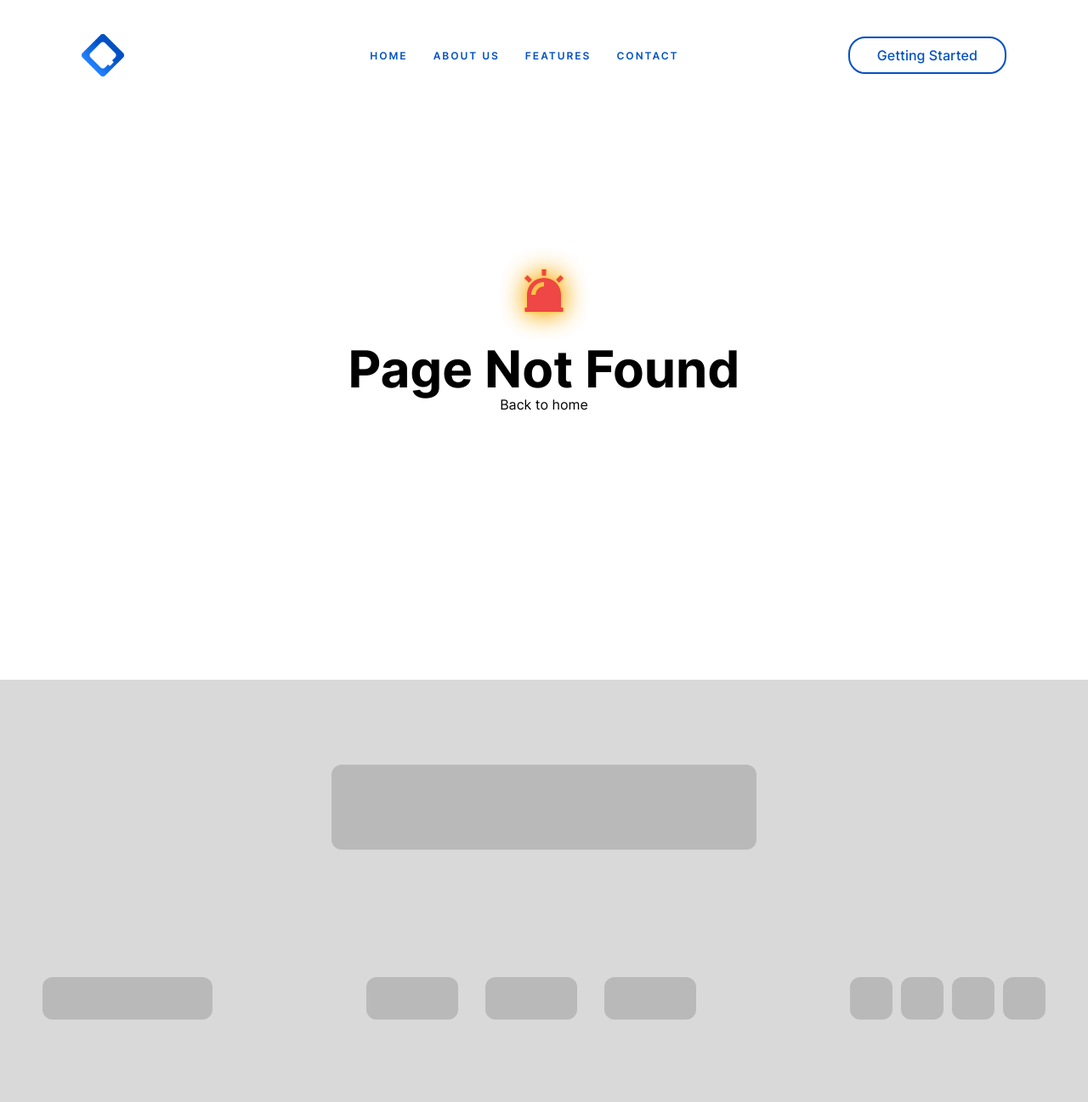
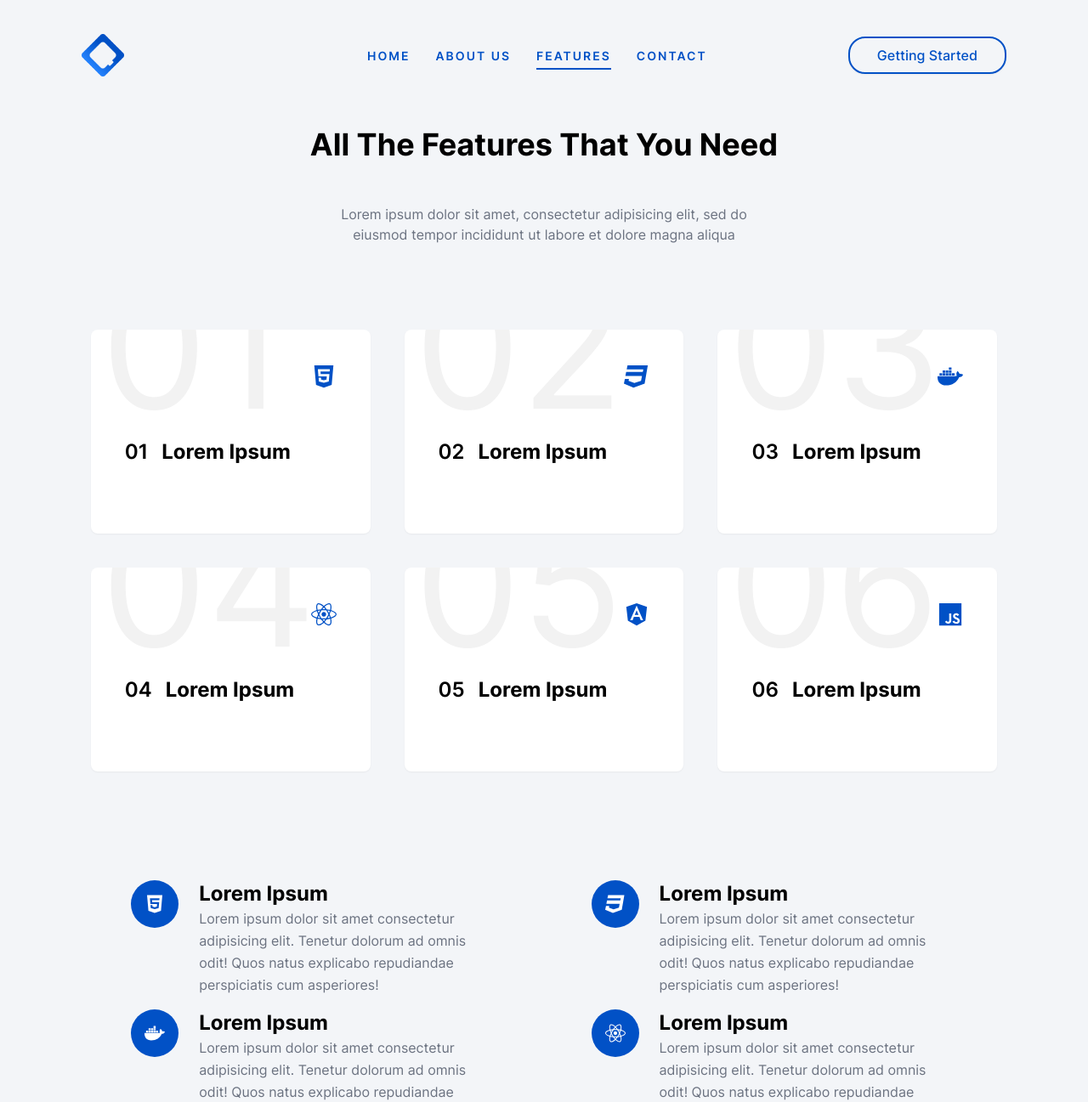
Before and after one commit to alfathnafidz123/drizycraft, a Next.js app: page /features in a window 1280 px wide. Before the commit this address had no page. Shown: the top 1297 px of the page at 85% size. Built offline with nearby package versions, Linux system fonts and the light colour scheme.

Commit message:
menambah active indicator navbar, membuat page features

```diff
--- /dev/null
+++ b/src/app/features/page.tsx
@@ -0,0 +1,16 @@
+import AfterCard from '@/components/features/AfterCard'
+import Card from '@/components/features/Card'
+import Hero from '@/components/features/Hero'
+import React from 'react'
+
+const page = () => {
+  return (
+    <main className='bg-[#f3f5f8]'>
+      <Hero sectionStyle='pt-[150px]' />
+      <Card sectionStyle='pt-[100px]' />
+      <AfterCard sectionStyle='lg:py-32 py-24' />
+    </main>
+  )
+}
+
+export default page
--- a/src/app/layout.tsx
+++ b/src/app/layout.tsx
@@ -55,8 +55,8 @@ export default function RootLayout({
   children: React.ReactNode;
 }) {
   return (
-    <html>
-      <body>
+    <html className='!scroll-smooth'>
+      <body className=''>
         <Navbar />
         {children}
         <Footer />
--- a/src/app/page.tsx
+++ b/src/app/page.tsx
@@ -27,7 +27,7 @@ export default function HomePage() {
       <Head>
         <title>Hi</title>
       </Head>
-      <section className='bg-white'>
+      <section className=''>
         <div className='layout relative flex min-h-screen flex-col items-center justify-center py-12 text-center'>
           <Logo className='w-16' />
           <h1 className='mt-4'>Next.js + Tailwind CSS + TypeScript Starter</h1>
--- /dev/null
+++ b/src/components/features/AfterCard.tsx
@@ -0,0 +1,28 @@
+import { featureDetailContent } from '@/constant/data'
+import { sectionProps } from '@/interfaces/features.interface'
+import React from 'react'
+
+const AfterCard = ({ sectionStyle }: sectionProps) => {
+  return (
+    <section className={`${sectionStyle}`} id='card'>
+      <div className='flex justify-center items-center flex-wrap'>
+        <div className='grid grid-cols-1 lg:grid-cols-2 w-10/12 lg:gap-4 gap-10'>
+          {featureDetailContent.map((item, i) => (
+            <div key={i} className='flex items-start justify-center gap-6'>
+              <span className='p-4 rounded-full bg-[#0151c6] flex items-center justify-center'>
+                <item.icon className='text-2xl text-white' />
+              </span>
+
+              <div className='w-8/12'>
+                <h3>{item.title}</h3>
+                <p className='text-gray-500 leading-relaxed'>{item.description}</p>
+              </div>
+            </div>
+          ))}
+        </div>
+      </div>
+    </section>
+  )
+}
+
+export default AfterCard
--- /dev/null
+++ b/src/components/features/Card.tsx
@@ -0,0 +1,38 @@
+import { featuresContent } from '@/constant/data'
+import { sectionProps } from '@/interfaces/features.interface'
+import Link from 'next/link'
+import React from 'react'
+import { BiSolidDownArrow } from 'react-icons/bi'
+
+const Card = ({ sectionStyle }: sectionProps) => {
+  return (
+    <section className={`${sectionStyle}`}>
+      <div className='flex flex-wrap justify-center items-center'>
+        <div className='grid grid-cols-1 lg:grid-cols-2 xl:grid-cols-3 gap-10 lg:w-10/12 w-8/12'>
+          {featuresContent.map((item, i) => (
+            <Link href='#card' className='group bg-white pt-32 pl-10 pr-10 pb-20 rounded-lg relative overflow-hidden shadow-sm cursor-pointer transition-all duration-300 ease-in-out hover:bg-[#217DF7]'>
+              <span className='text-[200px] absolute opacity-5 top-2 inline-block left-3 transition duration-700 ease-in-out group-hover:translate-y-4'>
+                {item.number}
+              </span>
+
+              <div className='absolute top-10 right-10'>
+                <item.icon className='text-3xl text-[#0151c6] group-hover:text-white' />
+              </div>
+
+              <div className='flex items-center gap-4 group-hover:text-white'>
+                <span className='font-semibold text-[24px] group-hover:translate-x-4 transition duration-300 ease-in-out'>{item.number}</span>
+                <h3 className='group-hover:translate-x-4 transition duration-300 ease-in-out'>{item.title}</h3>
+              </div>
+
+              <div className='absolute text-[30px] right-[40px] text-white group-hover:translate-y-4 transition duration-500 ease-in-out'>
+                <BiSolidDownArrow />
+              </div>
+            </Link>
+          ))}
+        </div>
+      </div>
+    </section>
+  )
+}
+
+export default Card
--- /dev/null
+++ b/src/components/features/Hero.tsx
@@ -0,0 +1,15 @@
+import { sectionProps } from '@/interfaces/features.interface'
+import React from 'react'
+
+const Hero = ({ sectionStyle }: sectionProps) => {
+  return (
+    <section className={`${sectionStyle}`}>
+      <div className='flex flex-col items-center justify-center '>
+        <h1 className='text-center mb-[50px]'>All The Features That You Need</h1>
+        <p className='max-w-[488px] text-center text-gray-500'>Lorem ipsum dolor sit amet, consectetur adipisicing elit, sed do eiusmod tempor incididunt ut labore et dolore magna aliqua</p>
+      </div>
+    </section>
+  )
+}
+
+export default Hero
--- a/src/constant/data.ts
+++ b/src/constant/data.ts
@@ -1,9 +1,10 @@
 import { cancel, check } from '~/images';
+import { FaAngular, FaCss3, FaDocker, FaHtml5, FaJava, FaJs, FaPhp, FaReact } from 'react-icons/fa'
 
 export const navigationLinks = [
   {
     name: "Home",
-    hash: "/home",
+    hash: "/",
   },
   {
     name: "About Us",
@@ -11,7 +12,7 @@ export const navigationLinks = [
   },
   {
     name: "Features",
-    hash: "/Features",
+    hash: "/features",
   },
   {
     name: "Contact",
@@ -54,3 +55,69 @@ export const features = [
     ],
   },
 ];
+
+export const featuresContent = [
+  {
+    number: '01',
+    icon: FaHtml5,
+    title: 'Lorem Ipsum'
+  },
+  {
+    number: '02',
+    icon: FaCss3,
+    title: 'Lorem Ipsum'
+  },
+  {
+    number: '03',
+    icon: FaDocker,
+    title: 'Lorem Ipsum'
+  },
+  {
+    number: '04',
+    icon: FaReact,
+    title: 'Lorem Ipsum'
+  },
+  {
+    number: '05',
+    icon: FaAngular,
+    title: 'Lorem Ipsum'
+  },
+  {
+    number: '06',
+    icon: FaJs,
+    title: 'Lorem Ipsum'
+  },
+]
+
+export const featureDetailContent = [
+  {
+    icon: FaHtml5,
+    title: 'Lorem Ipsum',
+    description: 'Lorem ipsum dolor sit amet consectetur adipisicing elit. Tenetur dolorum ad omnis odit! Quos natus explicabo repudiandae perspiciatis cum asperiores!'
+  },
+  {
+    icon: FaCss3,
+    title: 'Lorem Ipsum',
+    description: 'Lorem ipsum dolor sit amet consectetur adipisicing elit. Tenetur dolorum ad omnis odit! Quos natus explicabo repudiandae perspiciatis cum asperiores!'
+  },
+  {
+    icon: FaDocker,
+    title: 'Lorem Ipsum',
+    description: 'Lorem ipsum dolor sit amet consectetur adipisicing elit. Tenetur dolorum ad omnis odit! Quos natus explicabo repudiandae perspiciatis cum asperiores!'
+  },
+  {
+    icon: FaReact,
+    title: 'Lorem Ipsum',
+    description: 'Lorem ipsum dolor sit amet consectetur adipisicing elit. Tenetur dolorum ad omnis odit! Quos natus explicabo repudiandae perspiciatis cum asperiores!'
+  },
+  {
+    icon: FaAngular,
+    title: 'Lorem Ipsum',
+    description: 'Lorem ipsum dolor sit amet consectetur adipisicing elit. Tenetur dolorum ad omnis odit! Quos natus explicabo repudiandae perspiciatis cum asperiores!'
+  },
+  {
+    icon: FaJs,
+    title: 'Lorem Ipsum',
+    description: 'Lorem ipsum dolor sit amet consectetur adipisicing elit. Tenetur dolorum ad omnis odit! Quos natus explicabo repudiandae perspiciatis cum asperiores!'
+  },
+]
--- /dev/null
+++ b/src/interfaces/features.interface.tsx
@@ -0,0 +1,3 @@
+export interface sectionProps {
+  sectionStyle?: string
+}
--- a/src/layout/navbar.tsx
+++ b/src/layout/navbar.tsx
@@ -2,18 +2,29 @@
 
 import Link from 'next/link';
 import { GiHamburgerMenu } from 'react-icons/gi';
-
+import { usePathname } from 'next/navigation'
 import Button from '@/components/buttons/Button';
-
 import { navigationLinks } from '@/constant/data';
 import Image from 'next/image';
 import { quadra } from '~/images';
 
 const Navbar = () => {
+
+  const pathname = usePathname()
+  let newPathname = ''
+
+  newPathname = pathname;
+
+  if (pathname.includes('/blog')) {
+    newPathname = '/blog'
+  } else if (pathname.includes('/projects')) {
+    newPathname = '/projects'
+  }
+
   return (
     <nav className='absolute z-[3] flex w-full items-center md:px-[80px] py-10 bg-tranparrent'>
       <div className='container mx-auto flex items-center justify-between px-4'>
-        <div className='text-3xl font-bold text-white pr-[90px]'>
+        <div className='text-3xl font-bold text-white pr-[120px]'>
           <Image src={quadra} alt='' width={50} height={50} className='object-contain' />
         </div>
         {/* <div className='text-3xl font-bold text-gray-700'>
@@ -26,7 +37,7 @@ const Navbar = () => {
               <li key={i} className=''>
                 <Link
                   href={nav.hash}
-                  className="before:origin-[100%, 50%] before:scale-z-[1] hover:before:origin-[100%, 0%] hover:before:scale-z-[1] relative pb-2 text-[12px] text-[#0151c6] font-semibold uppercase tracking-[2px] before:absolute before:bottom-0 before:left-0 before:h-[2px] before:w-full before:scale-x-0 before:scale-y-[1] before:bg-[#0151c6] before:transition-all before:duration-300 before:ease-in-out before:will-change-transform before:content-[''] hover:before:scale-x-[1] hover:before:scale-y-[1]">
+                  className={`before:origin-[100%, 50%] before:scale-z-[1] hover:before:origin-[100%, 0%] hover:before:scale-z-[1] relative pb-2 text-[14px] font-semibold text-[#0151c6] uppercase tracking-[2px] before:absolute before:bottom-0 before:left-0 before:h-[2px] before:w-full before:scale-x-0 before:scale-y-[1] before:bg-[#0151c6] before:transition-all before:duration-300 before:ease-in-out before:will-change-transform before:content-[''] hover:before:scale-x-[1] hover:before:scale-y-[1] ${newPathname === nav.hash ? "border-[#0151c6] before:scale-x-[1]" : "border-transparrent"}`}>
                   {nav.name}
                 </Link>
               </li>
```
